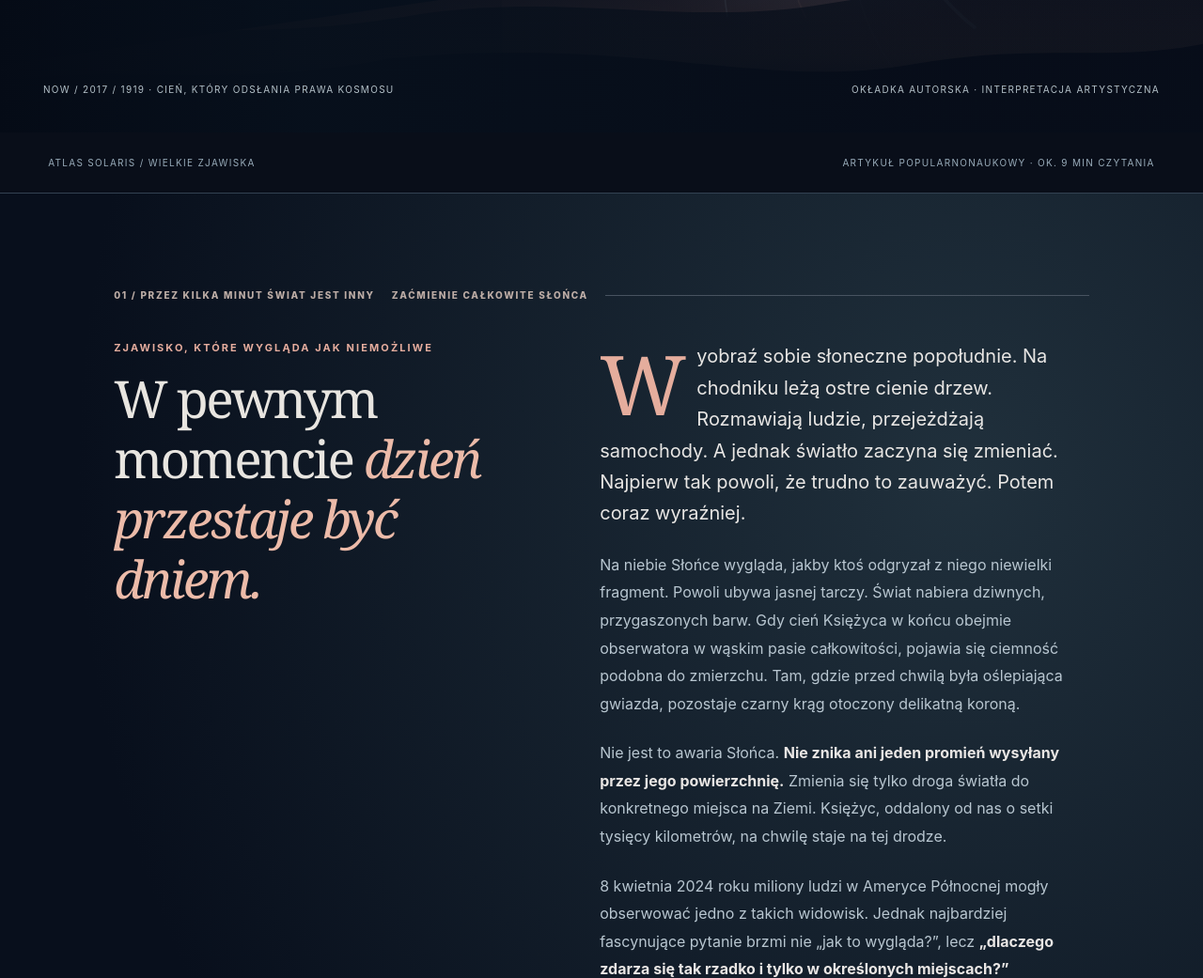
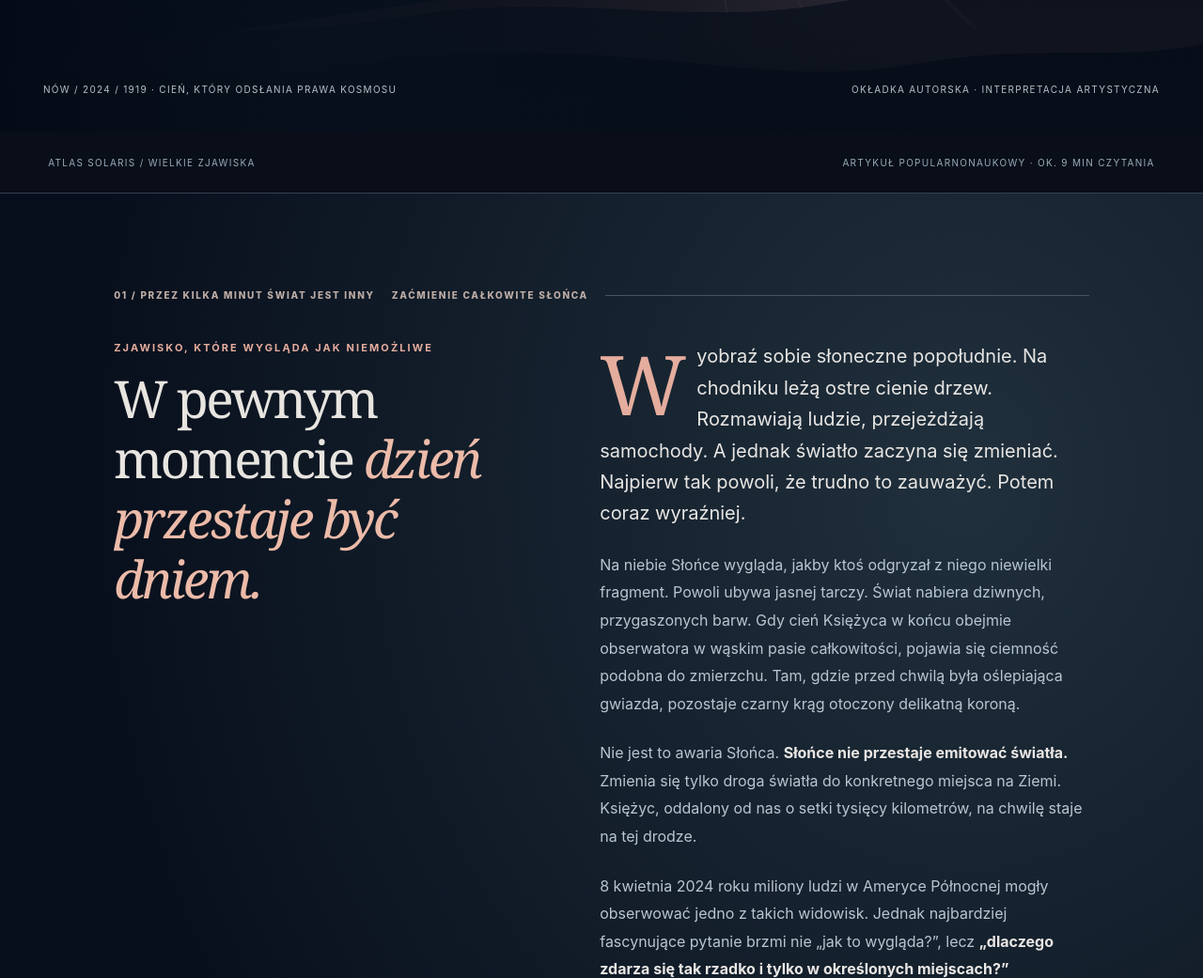
Before and after one commit to gawierzba/atlas-solaris, a plain HTML site: page etapy/09/index.html in a window 1280 px wide. Shown: the part 659-1700 px from the top of the page at 94% size. Drawn offline with Linux system fonts and the light colour scheme.

Commit message:
Etap 09: dopracowanie precyzji języka naukowego i polskiej redakcji

```diff
--- a/etapy/09/index.html
+++ b/etapy/09/index.html
@@ -30,7 +30,7 @@
 <p class="e9-hero-lead">W środku dnia zapada zmierzch. Ptaki cichną. Na czarnym niebie pojawia się świetlista korona gwiazdy, której nie da się oglądać na co dzień. Nie zgasło Słońce. To mały Księżyc znalazł się dokładnie tam, gdzie musiał.</p>
 <div class="e9-hero-actions"><a href="#opowiesc" class="e9-btn primary">Wejdź w cień <span aria-hidden="true">↓</span></a><a href="#obserwatorium" class="e9-btn secondary">Zbadaj zaćmienie <span aria-hidden="true">↗</span></a></div>
 </div>
-<div class="e9-hero-bottom"><span>NOW / 2017 / 1919 · CIEŃ, KTÓRY ODSŁANIA PRAWA KOSMOSU</span><span>OKŁADKA AUTORSKA · INTERPRETACJA ARTYSTYCZNA</span></div></div>
+<div class="e9-hero-bottom"><span>NÓW / 2024 / 1919 · CIEŃ, KTÓRY ODSŁANIA PRAWA KOSMOSU</span><span>OKŁADKA AUTORSKA · INTERPRETACJA ARTYSTYCZNA</span></div></div>
 </section>
 <div class="e9-meta e9-wide"><span>ATLAS SOLARIS / WIELKIE ZJAWISKA</span><span>ARTYKUŁ POPULARNONAUKOWY · OK. 9 MIN CZYTANIA</span></div>
 
@@ -40,7 +40,7 @@
 <div class="e9-copy">
 <p class="e9-lead e9-drop">Wyobraź sobie słoneczne popołudnie. Na chodniku leżą ostre cienie drzew. Rozmawiają ludzie, przejeżdżają samochody. A jednak światło zaczyna się zmieniać. Najpierw tak powoli, że trudno to zauważyć. Potem coraz wyraźniej.</p>
 <p>Na niebie Słońce wygląda, jakby ktoś odgryzał z niego niewielki fragment. Powoli ubywa jasnej tarczy. Świat nabiera dziwnych, przygaszonych barw. Gdy cień Księżyca w końcu obejmie obserwatora w wąskim pasie całkowitości, pojawia się ciemność podobna do zmierzchu. Tam, gdzie przed chwilą była oślepiająca gwiazda, pozostaje czarny krąg otoczony delikatną koroną.</p>
-<p>Nie jest to awaria Słońca. <strong>Nie znika ani jeden promień wysyłany przez jego powierzchnię.</strong> Zmienia się tylko droga światła do konkretnego miejsca na Ziemi. Księżyc, oddalony od nas o setki tysięcy kilometrów, na chwilę staje na tej drodze.</p>
+<p>Nie jest to awaria Słońca. <strong>Słońce nie przestaje emitować światła.</strong> Zmienia się tylko droga światła do konkretnego miejsca na Ziemi. Księżyc, oddalony od nas o setki tysięcy kilometrów, na chwilę staje na tej drodze.</p>
 <p>8 kwietnia 2024 roku miliony ludzi w Ameryce Północnej mogły obserwować jedno z takich widowisk. Jednak najbardziej fascynujące pytanie brzmi nie „jak to wygląda?”, lecz <strong>„dlaczego zdarza się tak rzadko i tylko w określonych miejscach?”</strong></p>
 </div></div>
 <p class="e9-pullquote">Trzy zwyczajne ciała niebieskie. Jedno nadzwyczajne ustawienie. I nagle widzimy fragment Słońca, którego blask na co dzień nie pozwala nam dostrzec.</p>
```
